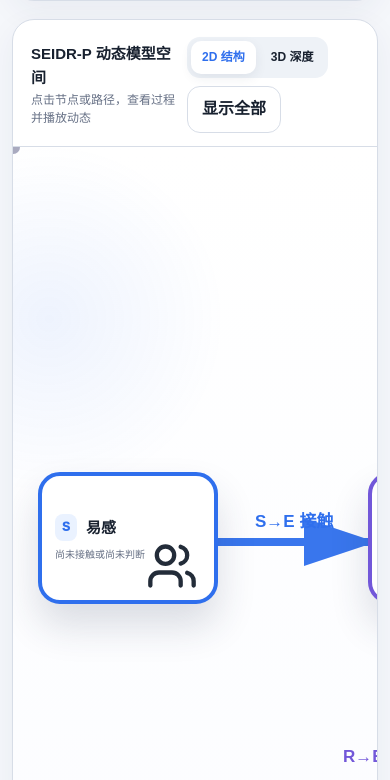
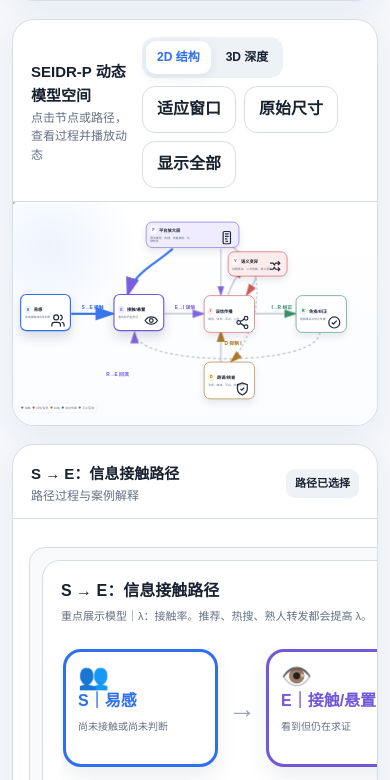
Before and after one commit to Elala777/seidrp-model-lab, a plain HTML site: page index.html in a window 390 px wide. Shown: the part 1305-2085 px from the top of the page. Drawn offline with Linux system fonts and the light colour scheme.

Commit message:
Make model layout responsive

```diff
--- a/index.html
+++ b/index.html
@@ -120,7 +120,7 @@
         radial-gradient(circle at 10% 20%,rgba(47,111,237,.08),transparent 23%),
         linear-gradient(180deg,#fff 0%,#fbfcff 100%);
     }
-    .model-stage-inner{position:relative; width:1280px; height:760px; padding:0}
+    .model-stage-inner{position:relative; width:1280px; height:760px; padding:0; transform:scale(var(--model-scale,1)); transform-origin:top left; transition:transform .25s ease}
     .model-svg{
       display:block; width:100%; height:auto; transform-origin:center top;
       transition:transform .45s ease, filter .45s ease;
@@ -467,6 +467,8 @@
             <button class="mode-btn active" data-mode="2d">2D 结构</button>
             <button class="mode-btn" data-mode="depth">3D 深度</button>
           </div>
+          <button class="ghost-btn" id="fitBtn">适应窗口</button>
+          <button class="ghost-btn" id="originalBtn">原始尺寸</button>
           <button class="ghost-btn" id="showAllBtn">显示全部</button>
         </div>
       </div>
@@ -1137,6 +1139,23 @@
     selectPath(s.path); renderCaseModel(index);
   }
 
+  function setModelFit(enabled){
+    const stage=$('#modelStage'), inner=document.querySelector('.model-stage-inner');
+    if(!stage||!inner) return;
+    if(enabled){
+      const scale=Math.min(1,Math.max(.22,(stage.clientWidth-2)/1280));
+      inner.style.transform=`scale(${scale})`;
+      stage.style.height=`${Math.ceil(760*scale)+8}px`;
+      stage.style.minHeight='0px';
+      stage.dataset.fit='true';
+    } else {
+      inner.style.transform='scale(1)';
+      stage.style.height='760px';
+      stage.style.minHeight='680px';
+      stage.dataset.fit='false';
+    }
+  }
+
   function setupControls(){
     $$('.mode-btn').forEach(b => b.addEventListener('click', () => {
       $$('.mode-btn').forEach(x => x.classList.remove('active')); b.classList.add('active');
@@ -1168,7 +1187,10 @@
       $('.figure-intro strong').textContent=titles[b.dataset.modelView];
       $('.figure-intro p').textContent=intro[b.dataset.modelView];
     }));
+    $('#fitBtn').addEventListener('click', () => setModelFit(true));
+    $('#originalBtn').addEventListener('click', () => setModelFit(false));
     $('#showAllBtn').addEventListener('click', () => selectPath('full'));
+    window.addEventListener('resize', () => { if($('#modelStage')?.dataset.fit!=='false') setModelFit(true); });
     $('#resetBtn').addEventListener('click', () => { clearHighlights(); $('#detailTitle').textContent='选择一个模型要素'; $('#detailSubtitle').textContent='查看它的全部关联路径'; $('#detailBadge').textContent='SEIDR-P'; $('#detailBody').innerHTML='<div class="detail-section"><p>点击左侧要素或中央模型节点，查看它的关联路径。</p></div>'; });
     $('#playCaseBtn').addEventListener('click', () => { document.querySelector('#case').scrollIntoView({behavior:'smooth'}); let i=0; const timer=setInterval(()=>{ showCase(i); i++; if(i>=caseStages.length) clearInterval(timer); },1500); });
     $('#closeModal').addEventListener('click', () => $('#pathModal').classList.remove('open'));
@@ -1234,7 +1256,7 @@
     $('#betaLabel').innerHTML=isMass?'传播率 β <span>1/(人·天)</span>':'传播率 β <span>/天</span>';
   }
 
-  renderElements(); renderShowcase(); renderPathAtlas(); renderCase(); renderCaseModel(); setupControls(); updateFormulaMode(); calculate();
+  renderElements(); renderShowcase(); renderPathAtlas(); renderCase(); renderCaseModel(); setupControls(); updateFormulaMode(); calculate(); setModelFit(true);
   $('#calcBtn').addEventListener('click',calculate); $('#estimateBtn').addEventListener('click',estimateParams); $('#formulaMode').addEventListener('change',()=>{updateFormulaMode();calculate();});
   ['#N','#S','#I','#beta','#gamma'].forEach(id => $(id).addEventListener('input',calculate));
 })();
```
